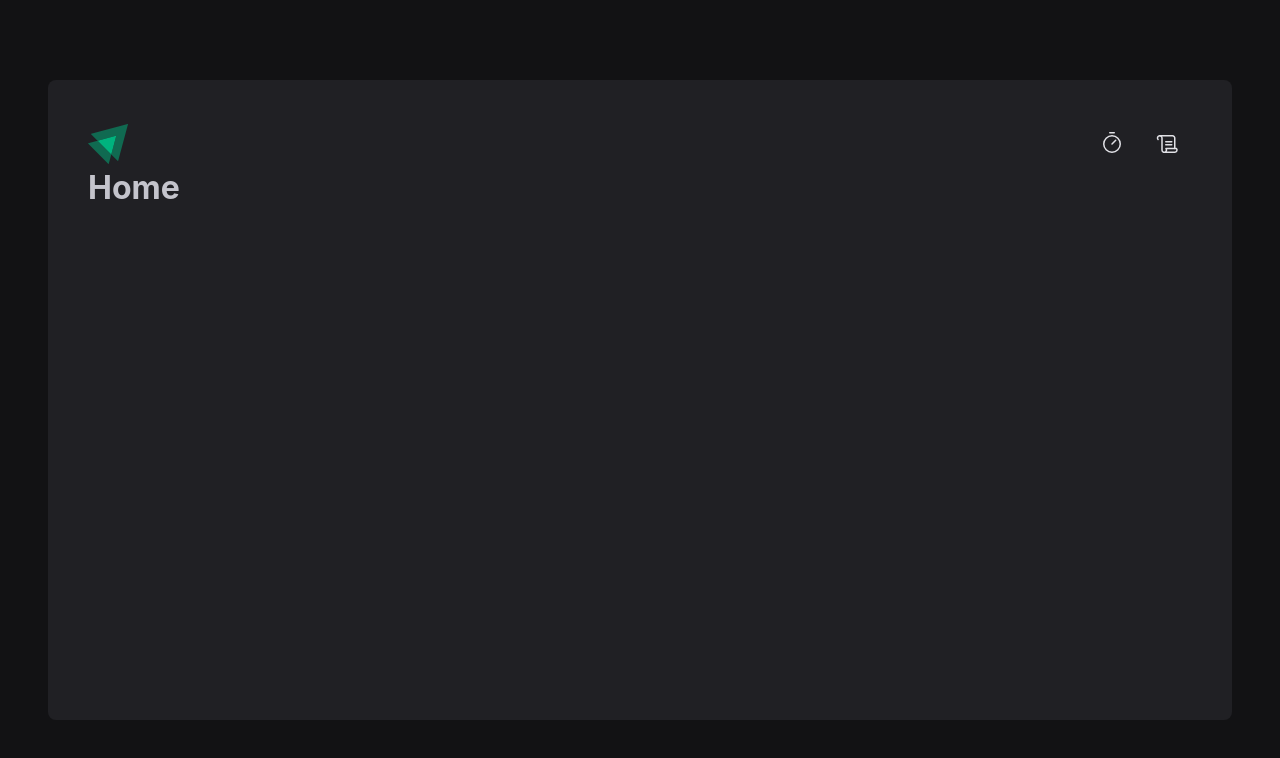
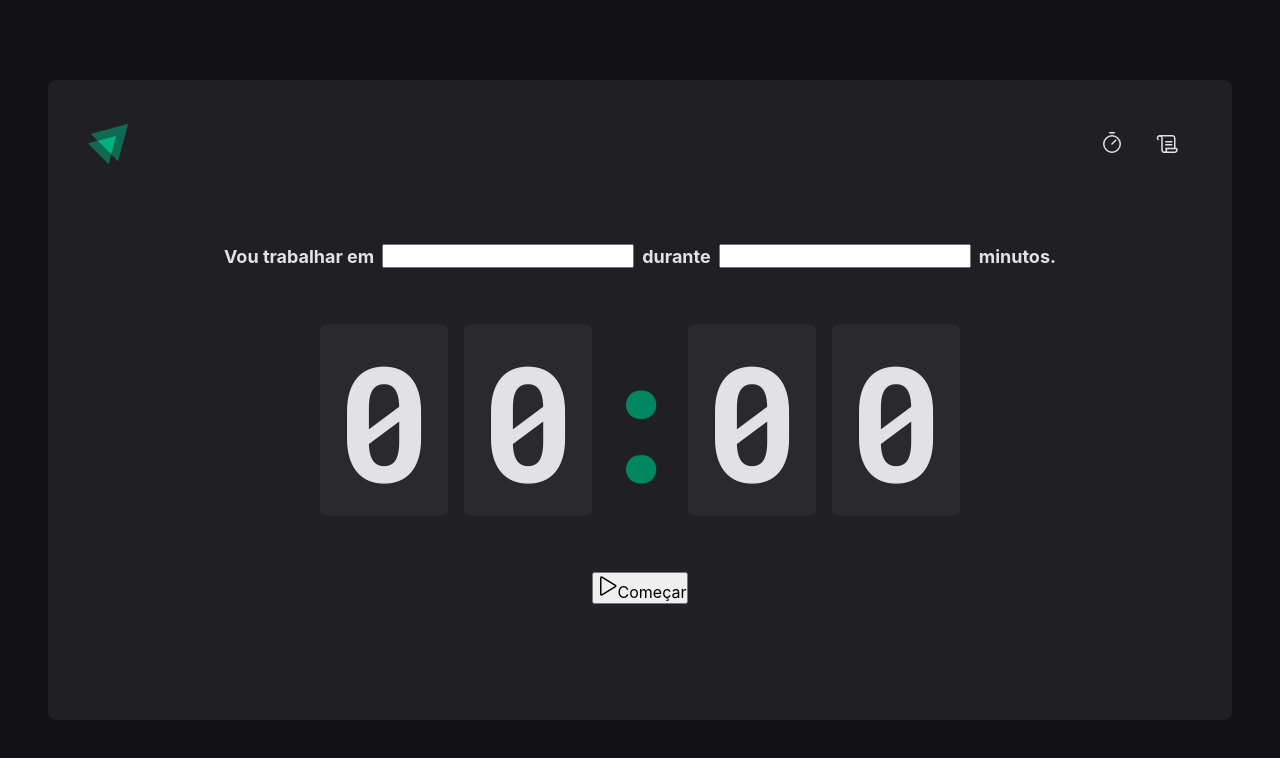
Before and after one commit to fpsaraiva/ignite-react-pomodoro, a React (Vite) app: page / in a window 1280 px wide. Shown: the top 758 px of the page. Built offline with nearby package versions, Linux system fonts and the light colour scheme.

Commit message:
feat: working on home page

```diff
--- a/src/Router.tsx
+++ b/src/Router.tsx
@@ -1,7 +1,7 @@
 import { Routes, Route } from "react-router-dom";
 
 import History from "./pages/History";
-import Home from "./pages/Home";
+import Home from "./pages/Home/Index";
 import DefaultLayout from "./layouts/DefaultLayout/Index";
 
 function Router() {
--- a/src/global.css
+++ b/src/global.css
@@ -34,6 +34,7 @@
 body {
     background: var(--gray-900);
     color: var(--gray-300);
+    -webkit-font-smoothing: antialiased;
 }
 
 body,
--- a/src/pages/Home.tsx
+++ /dev/null
@@ -1,9 +0,0 @@
-function Home() {
-    return (
-        <div>
-            <h1>Home</h1>
-        </div>
-    );
-};
-
-export default Home;
--- /dev/null
+++ b/src/pages/Home/Index.module.css
@@ -0,0 +1,51 @@
+.homeContainer {
+    flex: 1;
+    display: flex;
+    flex-direction: column;
+    align-items: center;
+    justify-content: center;
+}
+
+.homeContainer form {
+    display: flex;
+    flex-direction: column;
+    align-items: center;
+    gap: 3.5rem;
+}
+
+.formContainer {
+    width: 100%;
+    display: flex;
+    align-items: center;
+    justify-content: center;
+    gap: 0.5rem;
+    color: var(--gray-100);
+    font-size: 1.125rem;
+    font-weight: bold;
+    flex-wrap: wrap;
+}
+
+.countdownContainer {
+    font-family: 'Roboto Mono', monospace;
+    font-size: 10rem;
+    line-height: 8rem;
+    color: var(--gray-100);
+    display: flex;
+    gap: 1rem;
+}
+
+.countdownContainer span {
+    background: var(--gray-700);
+    padding: 2rem 1rem;
+    border-radius: 8px;
+}
+
+.countdownContainer div {
+    padding: 2rem 0;
+    color: var(--green-500);
+
+    width: 4rem;
+    overflow: hidden;
+    display: flex;
+    justify-content: center;
+}
--- /dev/null
+++ b/src/pages/Home/Index.tsx
@@ -0,0 +1,36 @@
+import { Play } from 'phosphor-react'
+
+import styles from './Index.module.css'
+
+function Home() {
+    return (
+        <main className={styles.homeContainer}>
+            <form action="">
+                <div className={styles.formContainer}>
+                    <label htmlFor="task">Vou trabalhar em</label>
+                    <input type="task" />
+
+                    <label htmlFor="minutesAmount">durante</label>
+                    <input type="number" id="minutesAmount"/>
+
+                    <span>minutos.</span>
+                </div>
+
+                <div className={styles.countdownContainer}>
+                    <span>0</span>
+                    <span>0</span>
+                    <div>:</div>
+                    <span>0</span>
+                    <span>0</span>
+                </div>
+
+                <button type="button">
+                    <Play size={24} />
+                    Começar
+                </button>
+            </form>
+        </main>
+    );
+};
+
+export default Home;
```
